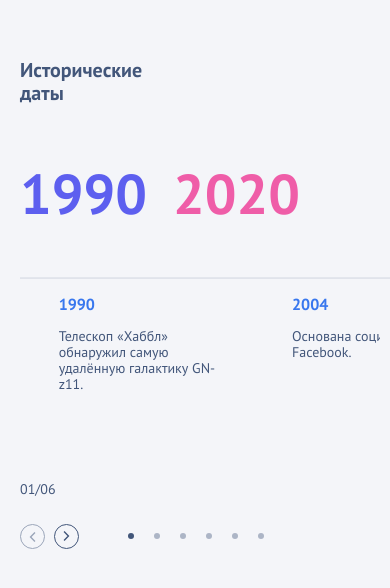
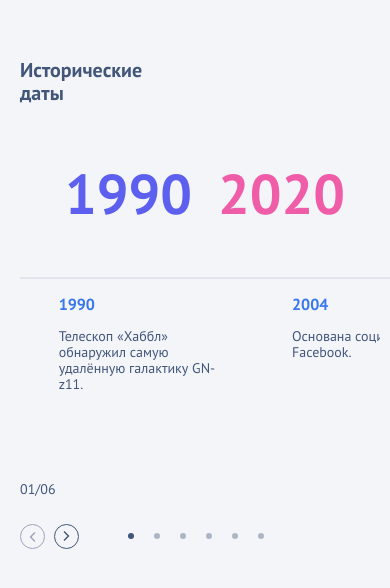
Before and after one commit to SimaNazarova/only-test, a React app: page / in a window 390 px wide. Shown: the top 588 px of the page. Built offline with nearby package versions, Linux system fonts and the light colour scheme; a web font is replaced by a local one.

Commit message:
фикс вёрстки блок years

```diff
--- a/src/styles/Years.scss
+++ b/src/styles/Years.scss
@@ -9,7 +9,6 @@
   margin-top: 96px;
   @media (max-width: 600px) {
     gap: 26px;
-    justify-content: flex-start;
     margin-top: 56px;
   }
 
```
